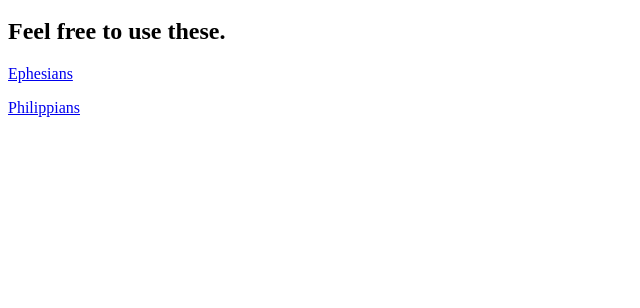
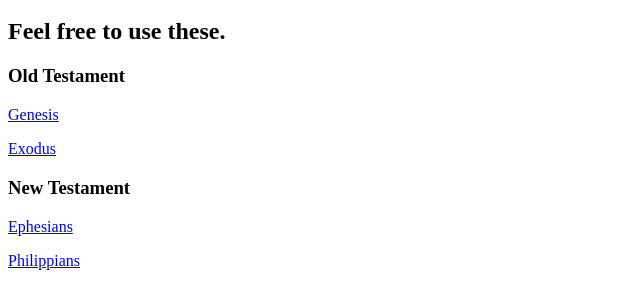
Before and after one commit to imrodmartin/bible-slides, a plain HTML site: page index.html in a window 1280 px wide. Shown: the part 48-356 px from the top of the page, without its empty margins (0-640 px from the left). Drawn offline with Linux system fonts and the light colour scheme.

Commit message:
Update index.html

```diff
--- a/index.html
+++ b/index.html
@@ -2,7 +2,12 @@
 <body>
   <h1>Bible Slides by Rod Martin</h1>
   <h2>Feel free to use these.</h2>
-
+  <h3>Old Testament</h3>
+  <p><a href="genesis.html">Genesis</a></p>
+  <p><a href="exodus.html">Exodus</a></p>
+  <p><a href="leviticus-slides.html"></a></p>
+  <h3>New Testament</h3>
 <p>  <a href="ephesians.html">Ephesians</a></p>
   <p><a href="philippians.html">Philippians</a></p>
+
 </body></html>
```
